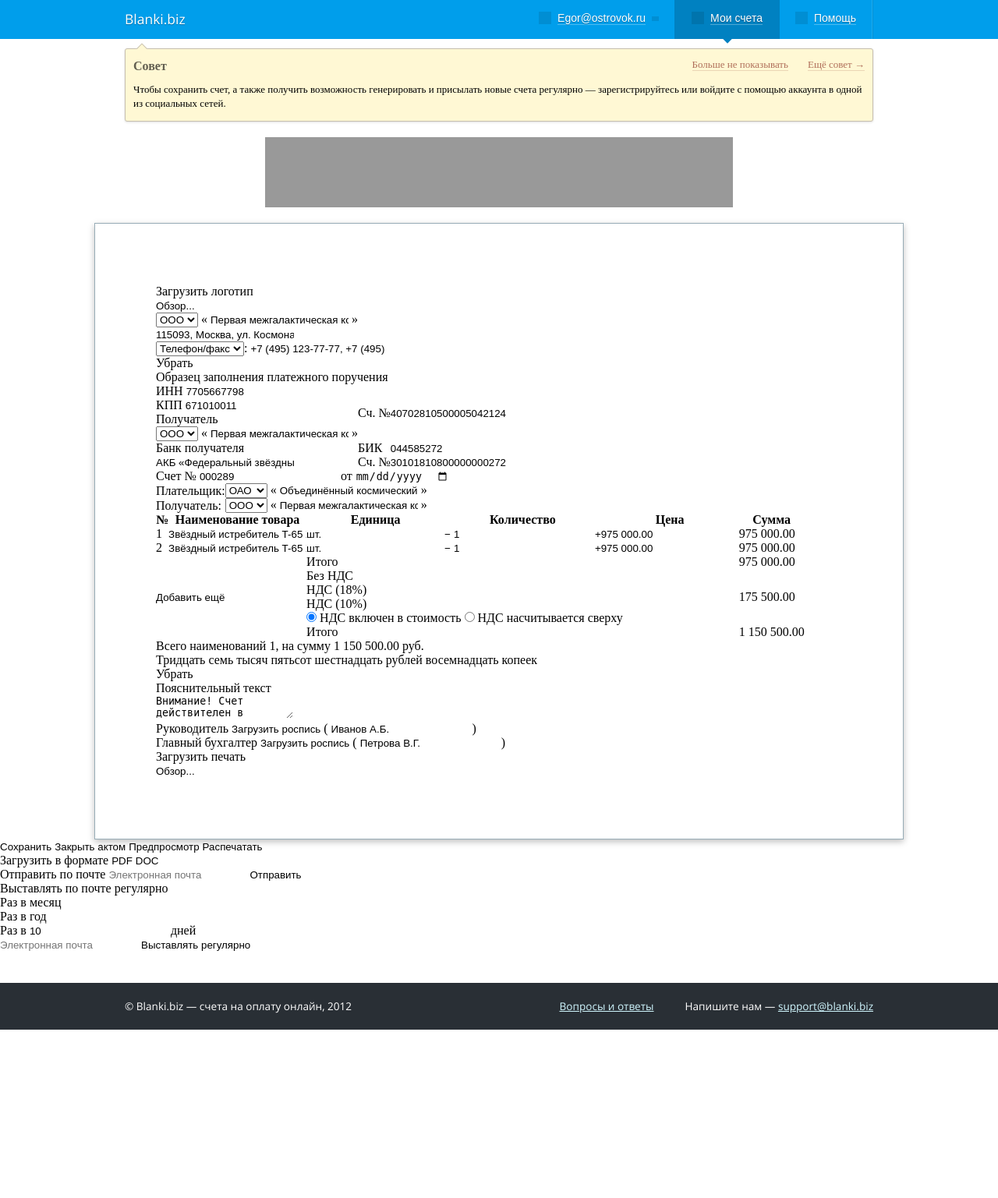
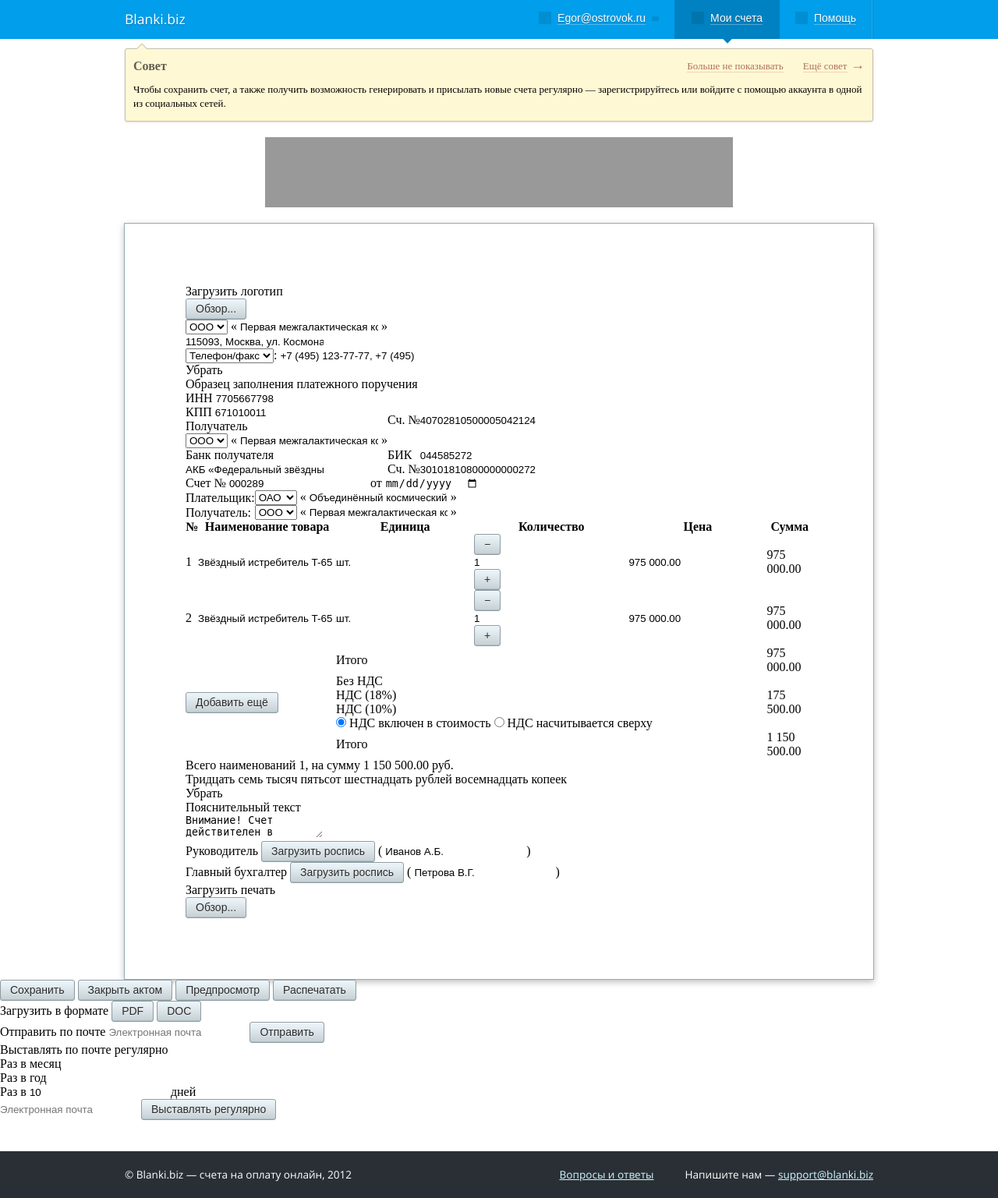
Before and after one commit to egorvinogradov/blanki, a Django app: template templates/naoplatu/create_invoice.html in a window 1280 px wide. Shown: the whole page at 78% size. Before the commit the page ends 1321 px from the top, so only its background shows below. Run offline with Django 3.2, Linux system fonts and the light colour scheme; the template is opened without the code that fills it, so the values that code supplies are empty.

Commit message:
base buttons css

```diff
--- a/media/css/document.common.css
+++ b/media/css/document.common.css
@@ -213,27 +213,32 @@
 }
 
 .doc-tips__nav {
-	font-size: 13px;
 	line-height: 14px;
 	float: right;
 }
 
 .doc-tips__nav-item {
+    font-size: 18px;
 	float: left;
 	margin-left: 25px;
-	color: #B06F5A;
-	text-decoration: none;
-	border-bottom: 1px solid #EBD5B4;
-	cursor: pointer;
+    color: #B06F5A;
 }
 
 .doc-tips__nav-item:first-child {
 	margin-left: 0;
 }
 
-.doc-tips__nav-item:hover {
-	color: #B06F5A;
-	border-color: #B06F5A;
+.doc-tips__nav-item-inner {
+    font-size: 13px;
+    color: #B06F5A;
+    text-decoration: none;
+    border-bottom: 1px solid #EBD5B4;
+    cursor: pointer;
+}
+
+.doc-tips__nav-item-inner:hover {
+    color: #B06F5A;
+    border-color: #B06F5A;
 }
 
 .doc-tips__text {
@@ -243,7 +248,6 @@
 	clear: both;
 	padding-top: 12px;
 }
-
 
 /* / tips */
 
@@ -267,7 +271,7 @@
 /* sheet */
 
 .doc-sheet {
-	width: 880px;
+	width: 804px;
 	padding: 78px;
 	background: #fff;
 	border: 1px solid #97ACB6;
@@ -280,7 +284,74 @@
 /* buttons */
 
 .doc-button {
+    display: inline-block;
+    background-color: #d6dfe4;
+    background-image: linear-gradient(bottom, #CAD4D8 11%, #E9F2F6 87%);
+    background-image: -o-linear-gradient(bottom, #CAD4D8 11%, #E9F2F6 87%);
+    background-image: -moz-linear-gradient(bottom, #CAD4D8 11%, #E9F2F6 87%);
+    background-image: -webkit-linear-gradient(bottom, #CAD4D8 11%, #E9F2F6 87%);
+    background-image: -ms-linear-gradient(bottom, #CAD4D8 11%, #E9F2F6 87%);
+    background-image: -webkit-gradient(
+        linear,
+        left bottom,
+        left top,
+        color-stop(0.11, #CAD4D8),
+        color-stop(0.87, #E9F2F6)
+    );
+    border: 1px solid #8f9da3;
+    border-radius: 3px;
+    box-shadow: inset 0 -1px 1px rgba(105,140, 156, .3),
+                inset 0 1px 0 rgba(255,255,255,.4);
+    color: #2b2b2b;
+    text-decoration: none;
+    text-shadow: 0 1px 0 rgba(255,255,255,.5);
+    padding: 0 12px;
+    line-height: 25px;
+    font-size: 14px;
+}
 
+.doc-button:hover {
+    background-color: #e3eef4;
+    background-image: linear-gradient(bottom, #DCEBF1 11%, #E9F2F6 87%);
+    background-image: -o-linear-gradient(bottom, #DCEBF1 11%, #E9F2F6 87%);
+    background-image: -moz-linear-gradient(bottom, #DCEBF1 11%, #E9F2F6 87%);
+    background-image: -webkit-linear-gradient(bottom, #DCEBF1 11%, #E9F2F6 87%);
+    background-image: -ms-linear-gradient(bottom, #DCEBF1 11%, #E9F2F6 87%);
+    background-image: -webkit-gradient(
+        linear,
+        left bottom,
+        left top,
+        color-stop(0.11, #DCEBF1),
+        color-stop(0.87, #E9F2F6)
+    );
+    box-shadow: inset 0 -1px 1px rgba(105,140, 156, .3),
+                inset 0 1px 0 rgba(255,255,255,.4),
+                0 1px 1px rgba(0,0,0,.2);
+}
+
+.doc-button:active {
+    background-color: #c5d2d8;
+    background-image: linear-gradient(bottom, #BAC8CE 11%, #CFDCE2 87%);
+    background-image: -o-linear-gradient(bottom, #BAC8CE 11%, #CFDCE2 87%);
+    background-image: -moz-linear-gradient(bottom, #BAC8CE 11%, #CFDCE2 87%);
+    background-image: -webkit-linear-gradient(bottom, #BAC8CE 11%, #CFDCE2 87%);
+    background-image: -ms-linear-gradient(bottom, #BAC8CE 11%, #CFDCE2 87%);
+    background-image: -webkit-gradient(
+        linear,
+        left bottom,
+        left top,
+        color-stop(0.11, #BAC8CE),
+        color-stop(0.87, #CFDCE2)
+    );
+    box-shadow: inset 0 2px 3px rgba(105,140, 156, .6);
+}
+
+.doc-button__inner {
+    position: relative;
+}
+
+.doc-button:active .doc-button__inner {
+    bottom: -1px;
 }
 
 .doc-button_color_light-grey {}
@@ -292,8 +363,6 @@
 .doc-button_size_25 {}
 .doc-button_size_28 {}
 
-.doc-button_size_small {} /* wtf? */
-
 .doc-button_save {}
 .doc-button_act {}
 .doc-button_preview {}
--- a/templates/naoplatu/create_invoice.html
+++ b/templates/naoplatu/create_invoice.html
@@ -29,8 +29,12 @@
             </i>
             <div class="doc-tips__heading">Совет</div>
             <ul class="doc-tips__nav">
-                <li class="doc-tips__nav-item doc-tips__nav-item_hide">Больше не показывать</li>
-                <li class="doc-tips__nav-item doc-tips__nav-item_next">Ещё совет &rarr;</li>
+                <li class="doc-tips__nav-item doc-tips__nav-item_hide">
+                    <span class="doc-tips__nav-item-inner">Больше не показывать</span>
+                </li>
+                <li class="doc-tips__nav-item doc-tips__nav-item_next">
+                    <span class="doc-tips__nav-item-inner">Ещё совет</span> &rarr;
+                </li>
             </ul>
             <div class="doc-tips__text">
                 Чтобы сохранить счет, а также получить возможность генерировать и присылать новые счета регулярно &mdash;
@@ -47,7 +51,9 @@
             <div class="doc-sheet-block">
                 <div class="doc-sheet-logo">
                     <div class="doc-sheet-logo__title">Загрузить логотип</div>
-                    <button class="doc-button doc-button_color_light-grey doc-button_size_25 doc-sheet-logo__button">Обзор...</button>
+                    <button class="doc-button doc-button_color_light-grey doc-button_size_25 doc-sheet-logo__button">
+                        <span class="doc-button__inner">Обзор...</span>
+                    </button>
                 </div>
                 <div class="doc-sheet-org-info">
                     <div class="doc-sheet-row">
@@ -249,9 +255,13 @@
                         </td>
                         <td class="doc-sheet-table__td doc-sheet-table__td_align_center">
                             <span class="doc-field doc-field_number doc-field_size_20">
-                                <button class="doc-field_number__decrease doc-button doc-button_color_light-grey">&minus;</button>
+                                <button class="doc-field_number__decrease doc-button doc-button_color_light-grey">
+                                    <span class="doc-button__inner">&minus;</span>
+                                </button>
                                 <input class="doc-field__input" type="number" min="1" value="1">
-                                <button class="doc-field_number__increase doc-button doc-button_color_light-grey">+</button>
+                                <button class="doc-field_number__increase doc-button doc-button_color_light-grey">
+                                    <span class="doc-button__inner">+</span>
+                                </button>
                             </span>
                         </td>
                         <td class="doc-sheet-table__td doc-sheet-table__td_align_center">
@@ -275,9 +285,13 @@
                         </td>
                         <td class="doc-sheet-table__td doc-sheet-table__td_align_center">
                             <span class="doc-field doc-field_number doc-field_size_20">
-                                <button class="doc-field_number__decrease doc-button doc-button_color_light-grey">&minus;</button>
+                                <button class="doc-field_number__decrease doc-button doc-button_color_light-grey">
+                                    <span class="doc-button__inner">&minus;</span>
+                                </button>
                                 <input class="doc-field__input" type="number" min="1" value="1">
-                                <button class="doc-field_number__increase doc-button doc-button_color_light-grey">+</button>
+                                <button class="doc-field_number__increase doc-button doc-button_color_light-grey">
+                                    <span class="doc-button__inner">+</span>
+                                </button>
                             </span>
                         </td>
                         <td class="doc-sheet-table__td doc-sheet-table__td_align_center">
@@ -290,8 +304,10 @@
                     <tr>
                         <td class="doc-sheet-table__td doc-sheet-table__border_none" colspan="2" rowspan="3">
                             <button class="doc-button doc-button_color_light-grey doc-button_size_28 doc-button_add">
+                                <span class="doc-button__inner">
                                     <i class="doc-button__icon"></i>
                                     Добавить ещё
+                                </span>
                             </button>
                         </td>
                         <td class="doc-sheet-table__td doc-sheet-table__border_none doc-sheet-table__td_align_right" colspan="3">Итого</td>
@@ -343,7 +359,9 @@
                 <div class="doc-sheet-signatures__row">
                     <span class="doc-sheet-signatures__position">Руководитель</span>
                     <span class="doc-sheet-signatures__space">
-                        <button class="doc-button doc-button_color_light-grey doc-button_size_20 doc-sheet-signatures__button" name="director_sign">Загрузить роспись</button>
+                        <button class="doc-button doc-button_color_light-grey doc-button_size_20 doc-sheet-signatures__button" name="director_sign">
+                            <span class="doc-button__inner">Загрузить роспись</span>
+                        </button>
                     </span>
                     <span class="doc-sheet-field">
                         <span class="doc-sheet-field__before">(</span>
@@ -354,7 +372,9 @@
                 <div class="doc-sheet-signatures__row">
                     <span class="doc-sheet-signatures__position">Главный бухгалтер</span>
                     <span class="doc-sheet-signatures__space">
-                        <button class="doc-button doc-button_color_light-grey doc-button_size_20 doc-sheet-signatures__button" name="booker_sign">Загрузить роспись</button>
+                        <button class="doc-button doc-button_color_light-grey doc-button_size_20 doc-sheet-signatures__button" name="booker_sign">
+                            <span class="doc-button__inner">Загрузить роспись</span>
+                        </button>
                     </span>
                     <span class="doc-sheet-field">
                         <span class="doc-sheet-field__before">(</span>
@@ -366,7 +386,9 @@
 
             <div class="doc-sheet-stamp">
                 <div class="doc-sheet-stamp__title">Загрузить печать</div>
-                <button class="doc-button doc-button_color_light-grey doc-button_size_25 doc-sheet-stamp__button" name="printing">Обзор...</button>
+                <button class="doc-button doc-button_color_light-grey doc-button_size_25 doc-sheet-stamp__button" name="printing">
+                    <span class="doc-button__inner">Обзор...</span>
+                </button>
             </div>
 
         </div>
@@ -374,26 +396,38 @@
         <div class="doc-buttons">
             <div class="doc-buttons__row doc-buttons__row_underline">
                 <button class="doc-button doc-button_color_blue doc-button_save">
+                    <span class="doc-button__inner">
                         <i class="doc-button__icon"></i> Сохранить
+                    </span>
                 </button>
                 <button class="doc-button doc-button_color_green doc-button_act">
+                    <span class="doc-button__inner">
                         <i class="doc-button__icon"></i> Закрыть актом
+                    </span>
                 </button>
                 <button class="doc-button doc-button_color_grey doc-button_preview">
+                    <span class="doc-button__inner">
                         <i class="doc-button__icon"></i> Предпросмотр
+                    </span>
                 </button>
                 <button class="doc-button doc-button_color_grey doc-button_print">
+                    <span class="doc-button__inner">
                         <i class="doc-button__icon"></i> Распечатать
+                    </span>
                 </button>
             </div>
             <div class="doc-buttons__row">
                 <div class="doc-buttons-fieldset">
                     <span class="doc-buttons-fieldset__title">Загрузить в формате</span>
                     <button class="doc-button doc-button_color_grey doc-button_size_28 doc-button_pdf">
+                        <span class="doc-button__inner">
                             <i class="doc-button__icon"></i> PDF
+                        </span>
                     </button>
                     <button class="doc-button doc-button_color_grey doc-button_size_28 doc-button_doc">
+                        <span class="doc-button__inner">
                             <i class="doc-button__icon"></i> DOC
+                        </span>
                     </button>
                 </div>
                 <div class="doc-buttons-fieldset">
@@ -402,7 +436,9 @@
                         <input class="doc-field__input" type="email" placeholder="Электронная почта">
                     </span>
                     <button class="doc-button doc-button_color_grey doc-button_size_28 doc-button_doc" type="submit">
+                        <span class="doc-button__inner">
                             <i class="doc-button__icon"></i> Отправить
+                        </span>
                     </button>
                 </div>
                 <div class="doc-buttons-fieldset">
@@ -422,7 +458,9 @@
                         <input class="doc-field__input" type="email" placeholder="Электронная почта">
                     </span>
                     <button class="doc-button doc-button_color_grey doc-button_size_28 doc-button_doc">
+                        <span class="doc-button__inner">
                             <i class="doc-button__icon"></i> Выставлять регулярно
+                        </span>
                     </button>
                 </div>
             </div>
```
Lines whose indentation alone changed are shown as unchanged.
